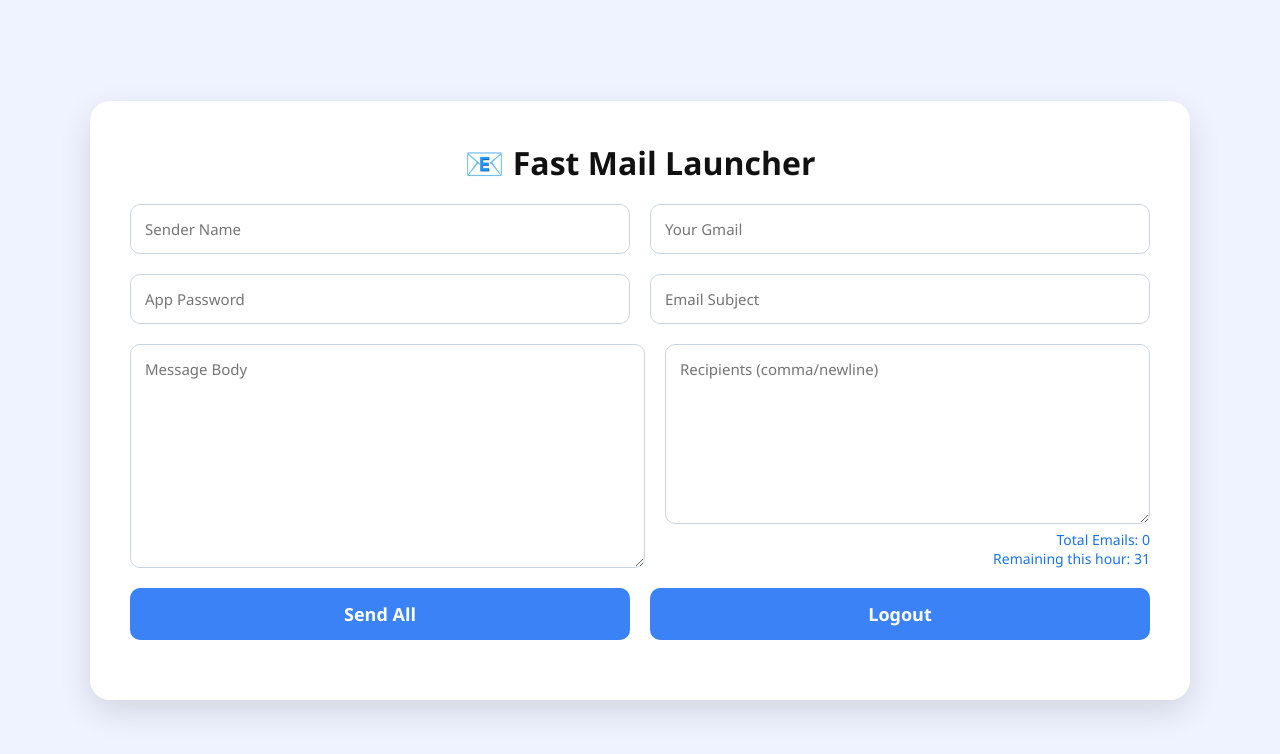
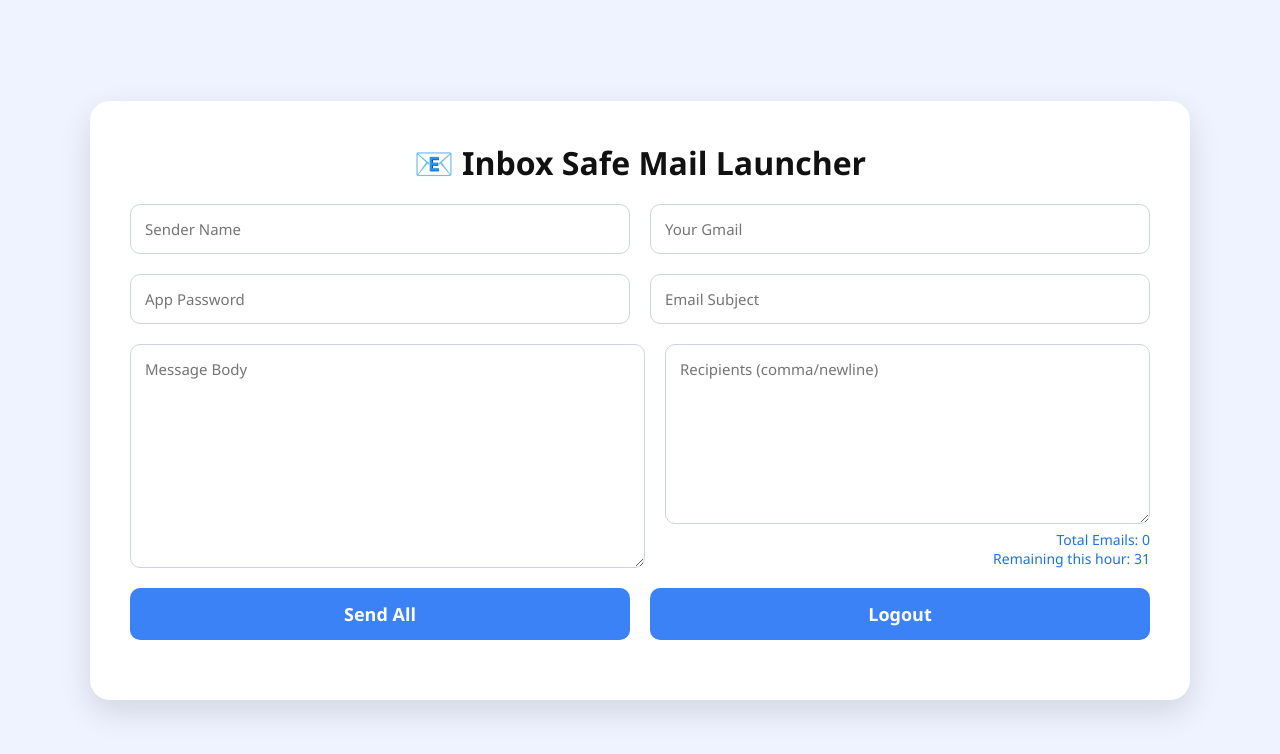
Before and after one commit to email-maker/1-arvind-kumar, a website: page public/launcher.html in a window 1280 px wide. Drawn offline with Linux system fonts and the light colour scheme.

Commit message:
Update launcher.html

```diff
--- a/public/launcher.html
+++ b/public/launcher.html
@@ -8,7 +8,7 @@
 <body>
 
 <div class="container">
-  <h2>📧 Fast Mail Launcher</h2>
+  <h2>📧 Inbox Safe Mail Launcher</h2>
 
   <div class="row">
     <input id="senderName" placeholder="Sender Name">
```
